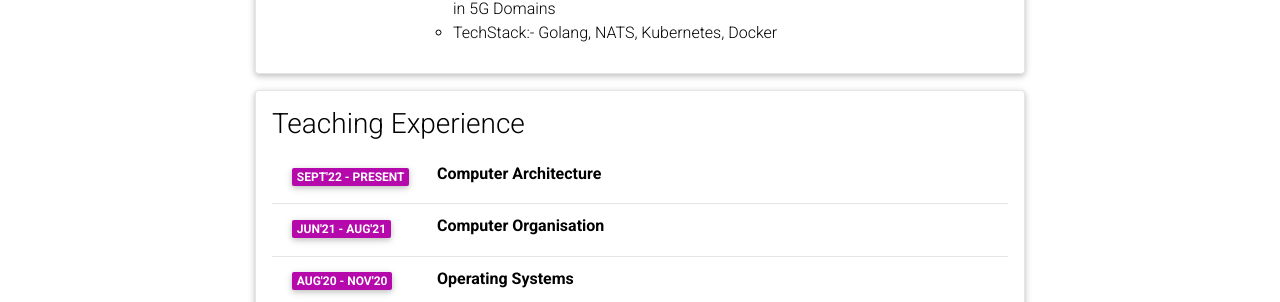
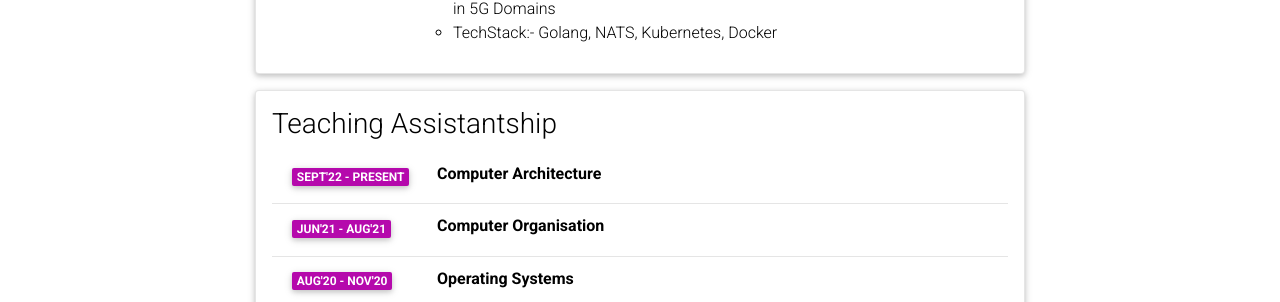
Before and after one commit to mayank18049/mayak18049.github.io, a Jekyll site: the page built from _pages/cv.md, in a window 1280 px wide and 900 px high, scrolled down 992 px. Shown: the part 153-455 px from the top of the window. Built offline with Jekyll 4.4.1, drawn with Linux system fonts in a browser that asks for light colours; comment, search, counter and statistics services are not loaded; a style sheet for code colours, icons or effects is not loaded.

Commit message:
Update cv

```diff
--- a/_data/cv.yml
+++ b/_data/cv.yml
@@ -48,7 +48,7 @@
         - Developed Proof of Concept Application Mobility Framework for Edge Server in 5G Domains
         - TechStack:- Golang, NATS, Kubernetes, Docker
 
-- title: Teaching Experience
+- title: Teaching Assistantship
   type : time_table
   contents:
     - title: Computer Architecture
```
